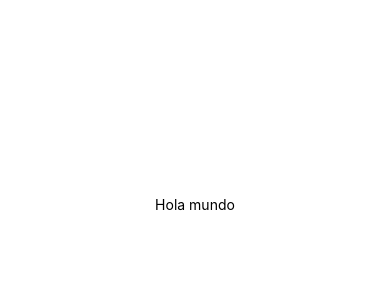
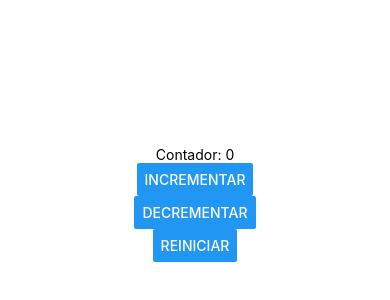
Before and after one commit to Xveest/PAM215, a React Native app in the folder intro/: screen / in a window 390 px wide. Shown: the part 218-518 px from the top of the page. Built offline with nearby package versions, Linux system fonts and the light colour scheme.

Commit message:
Creacion de componentes
Creacion de componentes en react en especifico 3 botones de un contador los cuales son incrementa decrementa y reinicia

```diff
--- a/intro/App.js
+++ b/intro/App.js
@@ -1,15 +1,21 @@
+// zona 1 imports: zona de importaciones
 import { StatusBar } from 'expo-status-bar';
-import { StyleSheet, Text, View } from 'react-native';
-
+import { StyleSheet, Text, View,Button } from 'react-native';
+import React,{useState} from 'react';
+// zona 2 Main: zona de componentes
 export default function App() {
+  const [count, setCount] = useState(0);
   return (
     <View style={styles.container}>
-      <Text>Hola mundo</Text>
+      <Text>Contador: {count}</Text>
+      <Button title= 'incrementar' onPress={() => setCount(count + 1)}></Button>
+      <Button title= 'decrementar' onPress={() => setCount(count - 1)}></Button>
+      <Button title= 'reiniciar' onPress={() => setCount(0)}></Button>
       <StatusBar style="auto" />
     </View>
   );
 }
-
+//zona 3 styles: zona de estilos y posicionamiento
 const styles = StyleSheet.create({
   container: {
     flex: 1,
```
